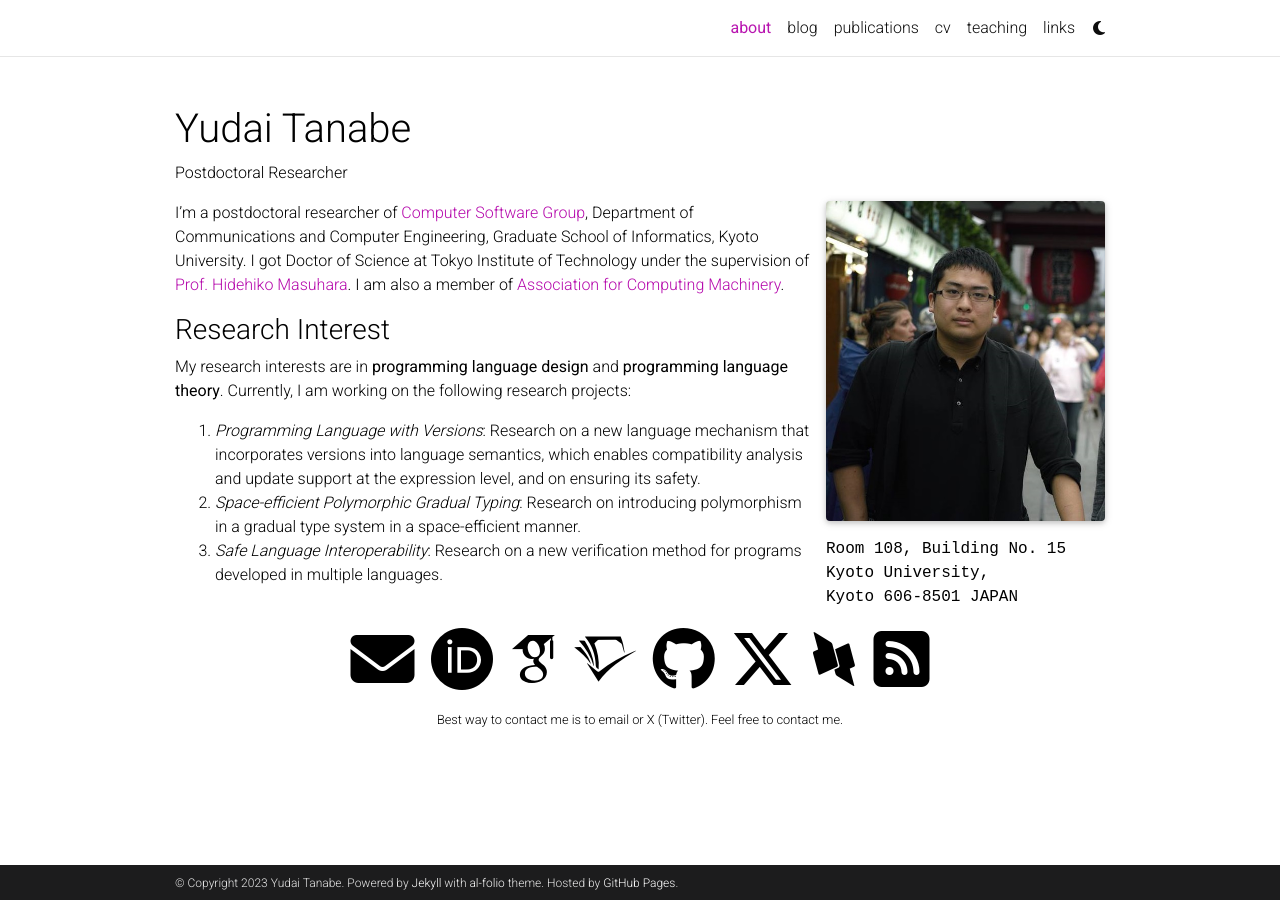
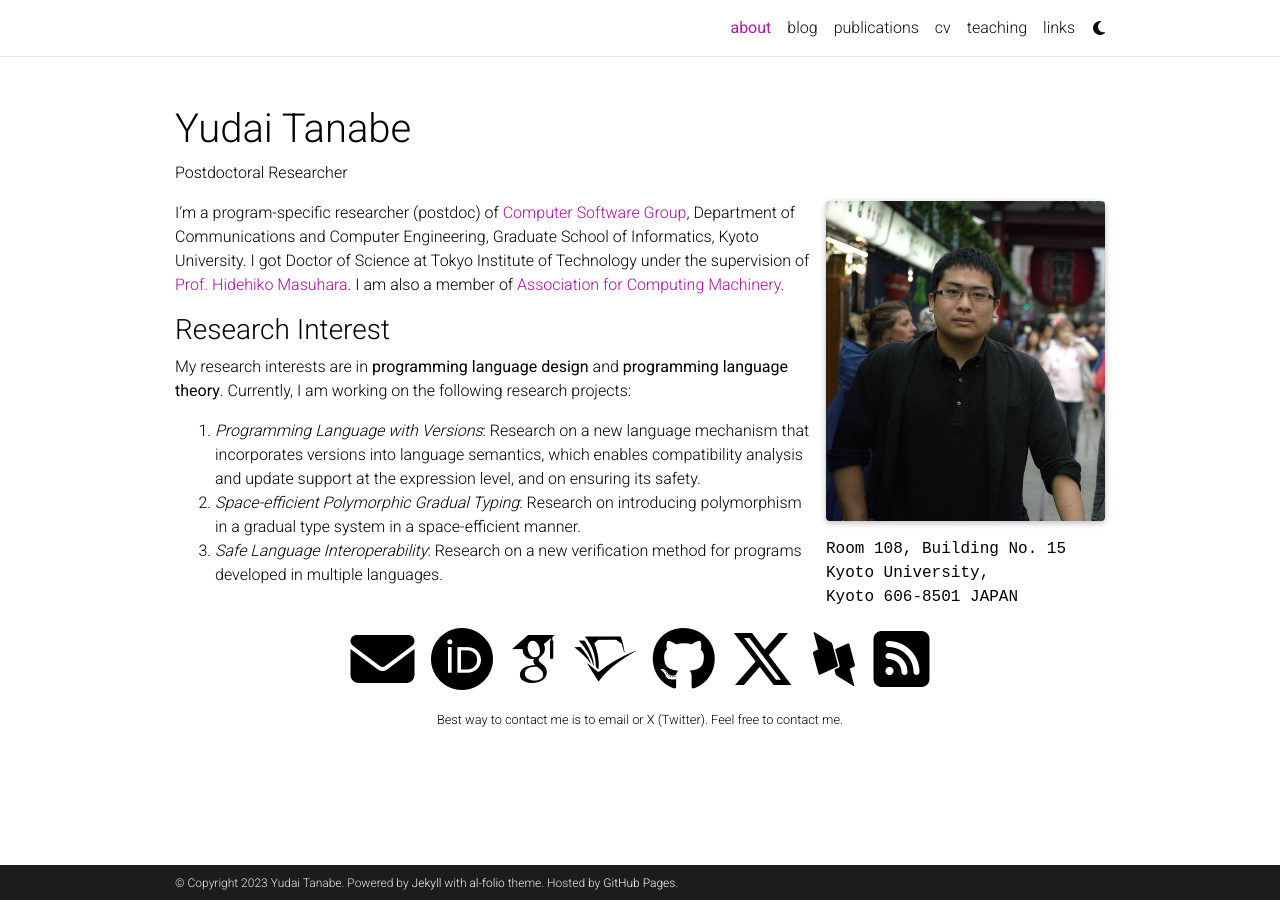
Before and after one commit to yudaitnb/yudaitnb.github, a Jekyll site: the page built from _pages/about.md, in a window 1280 px wide. Built offline with Jekyll 4.4.1, drawn with Linux system fonts in a browser that asks for light colours; full-size pictures stand in for the smaller copies a plugin makes; some web fonts are replaced; comment, search, counter and statistics services are not loaded; a style sheet for code colours, icons or effects is not loaded.

Commit message:
correct my position

```diff
--- a/_data/cv.yml
+++ b/_data/cv.yml
@@ -27,7 +27,7 @@
 - title: Job Experience
   type: time_table
   contents:
-    - title: Program-Specific Researcher (Grant-in-Aid for Scientific Research (A))
+    - title: Program-specific Researcher (Grant-in-Aid for Scientific Research (A))
       institution: <a href="https://www.fos.kuis.kyoto-u.ac.jp/">Computer Software Group</a>, Kyoto University
       year: 2023 - 2025
       description:
--- a/_pages/about.md
+++ b/_pages/about.md
@@ -19,7 +19,7 @@
 social: true  # includes social icons at the bottom of the page
 ---
 
-I'm a postdoctoral researcher of [Computer Software Group](https://www.fos.kuis.kyoto-u.ac.jp/index.html.en),
+I'm a program-specific researcher (postdoc) of [Computer Software Group](https://www.fos.kuis.kyoto-u.ac.jp/index.html.en),
 Department of Communications and Computer Engineering, Graduate School of Informatics, Kyoto University.
 I got Doctor of Science at Tokyo Institute of Technology under the supervision of [Prof. Hidehiko Masuhara](http://prg.is.titech.ac.jp/people/masuhara/).
 I am also a member of [Association for Computing Machinery](https://www.acm.org/).
```
